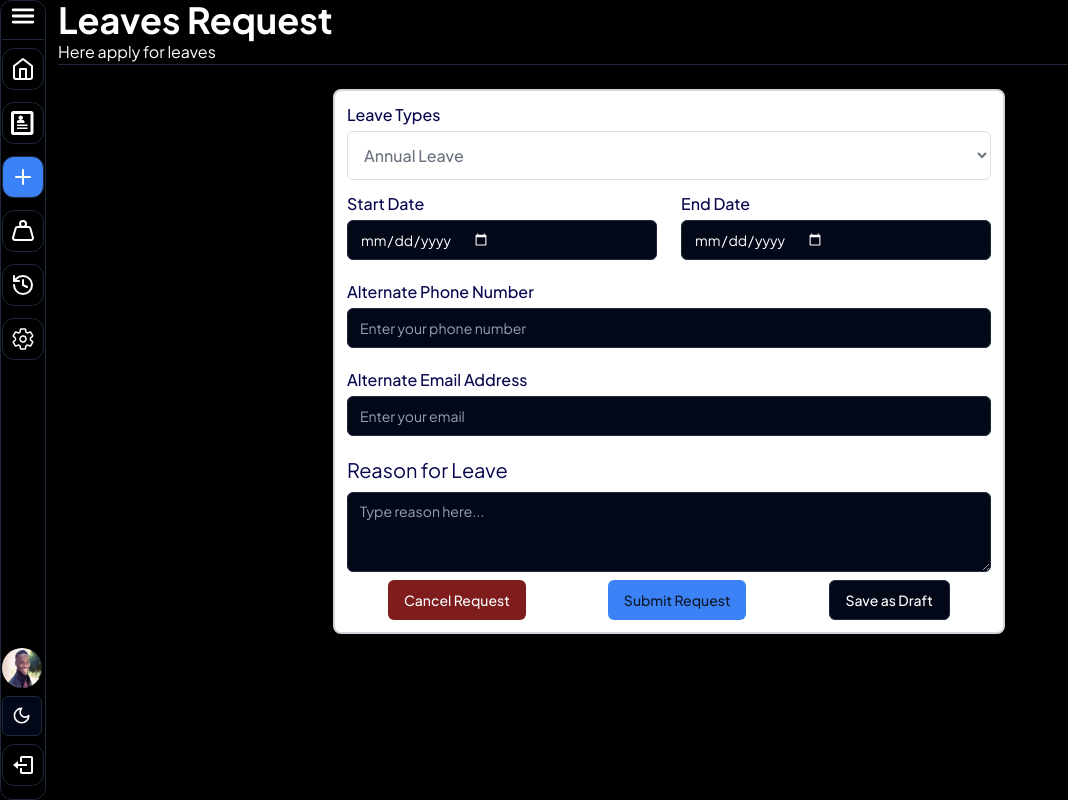
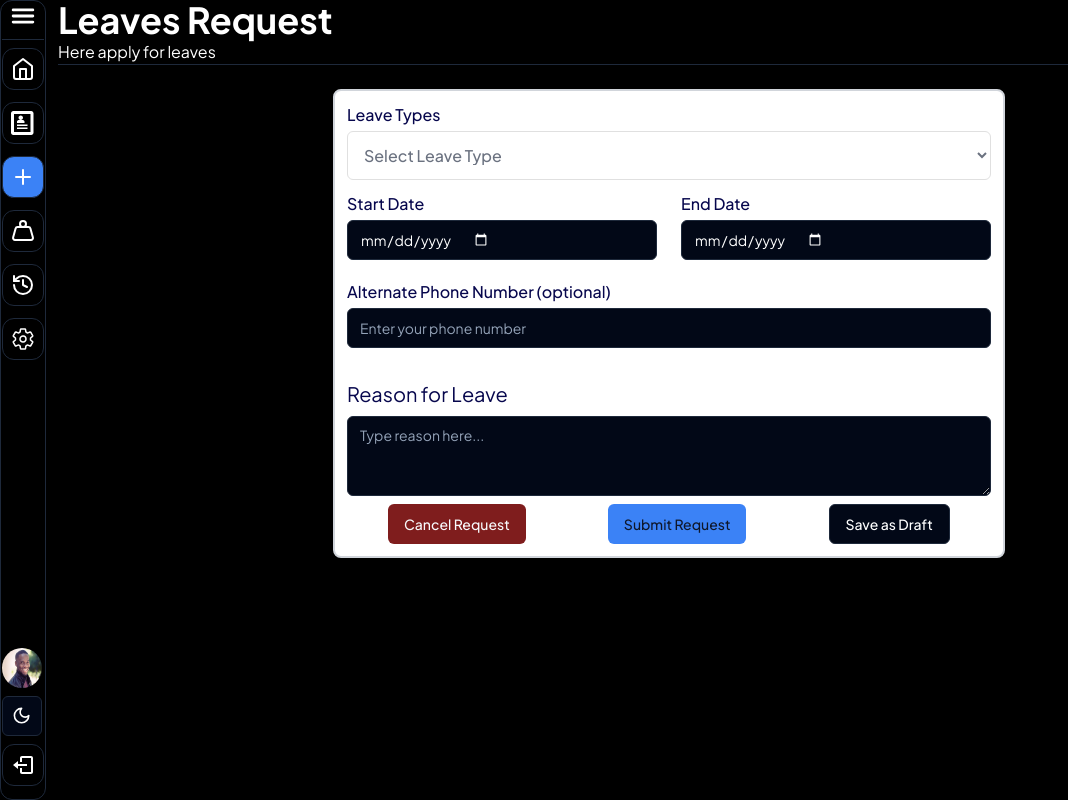
Before and after one commit to Aq7853gehc/leave_sm, a Next.js app: page /user/leavesrequest in a window 1280 px wide. Shown: the whole page, without its empty margins (0-1068 px from the left). Built offline with nearby package versions, Linux system fonts and the light colour scheme.

Commit message:
add file and time in leaverequest

```diff
--- a/app/user/leavesrequest/page.tsx
+++ b/app/user/leavesrequest/page.tsx
@@ -1,13 +1,20 @@
+"use client"
+import React, { useState } from "react";
 import { Button } from "@/components/ui/button";
 import { Input } from "@/components/ui/input";
 import { Separator } from "@/components/ui/separator";
 import { Textarea } from "@/components/ui/textarea";
-import React from "react";
 
-const LeaveRequest = () => {
+const LeaveRequest: React.FC = () => {
+  const [leaveType, setLeaveType] = useState<string>("");
+
+  const handleLeaveTypeChange = (event: React.ChangeEvent<HTMLSelectElement>) => {
+    setLeaveType(event.target.value);
+  };
+
   return (
-    <div className="h-screen w-full flex  flex-col overflow-scroll">
-      <h1 className="text-4xl font-bold ">Leaves Request</h1>
+    <div className="h-screen w-full flex flex-col overflow-scroll">
+      <h1 className="text-4xl font-bold">Leaves Request</h1>
       <p className="text-base text-gray-500">Here apply for leaves</p>
       <Separator className="mb-1" />
       <div className="flex w-full h-full items-center py-5 flex-col">
@@ -15,98 +22,135 @@ const LeaveRequest = () => {
           <form action="https://formbold.com/s/FORM_ID" method="POST">
             <div className="mb-3">
               <label
-                htmlFor=""
+                htmlFor="leaveType"
                 className="mb-1 block text-base font-medium text-[#07074D]"
               >
                 Leave Types
               </label>
               <select
                 className="w-full rounded-md border border-[#e0e0e0] bg-white py-3 px-3 text-base font-medium text-[#6B7280] outline-none focus:border-blue-600 focus:shadow-md"
-                name=""
-                id=""
+                name="leaveType"
+                id="leaveType"
+                value={leaveType}
+                onChange={handleLeaveTypeChange}
               >
-                <option value="">Annual Leave</option>
-                <option value="">Sick Leave</option>
-                <option value="">Maternity Leave</option>
-                <option value="">Paternity Leave</option>
-                <option value="">Parental Leave</option>
-                <option value="">Bereavement Leave</option>
-                <option value="">Compassionate Leave</option>
-                <option value="">Personal Leave</option>
-                <option value="">Unpaid Leave</option>
-                <option value="">Study Leave</option>
-                <option value="">Medical Leave</option>
-                <option value="">Public Holiday Leave</option>
-                <option value="">Others</option>
+                <option value="">Select Leave Type</option>
+                <option value="annual">Annual Leave</option>
+                <option value="sick">Sick Leave</option>
+                <option value="maternity">Maternity Leave</option>
+                <option value="paternity">Paternity Leave</option>
+                <option value="parental">Parental Leave</option>
+                <option value="half">Half Day Leave</option>
+                <option value="compassionate">Compassionate Leave</option>
+                <option value="personal">Personal Leave</option>
+                <option value="short">Short Leave</option>
+                <option value="study">Study Leave</option>
+                <option value="medical">Medical Leave</option>
+                <option value="publicHoliday">Public Holiday Leave</option>
+                <option value="others">Others</option>
               </select>
             </div>
             <div className="-mx-3 flex flex-wrap">
               <div className="w-full px-3 sm:w-1/2">
                 <div className="mb-5">
                   <label
-                    htmlFor=""
+                    htmlFor="startDate"
                     className="mb-1 block text-base font-medium text-[#07074D]"
                   >
                     Start Date
                   </label>
-
-                  <Input type="date" />
+                  <Input type="date" id="startDate" name="startDate" />
                 </div>
               </div>
               <div className="w-full px-3 sm:w-1/2">
                 <div className="mb-5">
                   <label
-                    htmlFor=""
+                    htmlFor="endDate"
                     className="mb-1 block text-base font-medium text-[#07074D]"
                   >
                     End Date
                   </label>
-
-                  <Input type="date" />
+                  <Input type="date" id="endDate" name="endDate" />
                 </div>
               </div>
             </div>
+            {leaveType === "short" && (
+
+              <div className="-mx-3 flex flex-wrap">
+                <div className="w-full px-3 sm:w-1/2">
+                  <div className="mb-5">
+                    <label
+                      htmlFor="startDate"
+                      className="mb-1 block text-base font-medium text-[#07074D]"
+                    >
+                      Start Time
+                    </label>
+                    <Input type="time" id="startTime" name="startTime" />
+                  </div>
+                </div>
+                <div className="w-full px-3 sm:w-1/2">
+                  <div className="mb-5">
+                    <label
+                      htmlFor="endTime"
+                      className="mb-1 block text-base font-medium text-[#07074D]"
+                    >
+                      End Time
+                    </label>
+                    <Input type="time" id="endTime" name="endTime" />
+                  </div>
+                </div>
+              </div>
+            )}
             <div className="mb-5">
               <label
-                htmlFor=""
+                htmlFor="phone"
                 className="mb-1 block text-base font-medium text-[#07074D]"
               >
-                Alternate Phone Number
+                Alternate Phone Number (optional)
               </label>
-
               <Input
                 placeholder="Enter your phone number"
-                type={"tel"}
+                type="tel"
                 name="phone"
+                id="phone"
               />
             </div>
-            <div className="mb-2">
-              <label
-                htmlFor=""
-                className="mb-1 block text-base font-medium text-[#07074D]"
-              >
-                Alternate Email Address
-              </label>
+            {leaveType === "medical" && (
+              <div className="mb-2">
+                <label
+                  htmlFor="document"
+                  className="mb-1 block text-base font-medium text-[#07074D]"
+                >
+                  Upload Documents (if any)
+                </label>
+                <input
+                  className="mb-1 block text-base w-56 font-medium text-[#07074D]"
+                  id="document"
+                  type="file"
+                  name="document"
+                  accept=".pdf,.doc,.docx"
+                />
+              </div>
+            )}
 
-              <Input type="email" placeholder="Enter your email" required />
-            </div>
             <div className="mb-2 pt-3">
               <label className="mb-2 block text-base text-[#07074D] sm:text-xl">
                 Reason for Leave
               </label>
-              <div className=" flex flex-wrap">
+              <div className="flex flex-wrap">
                 <div className="w-full sm:w-full">
-                  <Textarea placeholder="Type reason here..." />
+                  <Textarea placeholder="Type reason here..." name="reason" />
                 </div>
               </div>
             </div>
-
             <div className="flex flex-wrap justify-around">
-              <Button variant={"destructive"}>Cancel Request</Button>
-              <Button className="bg-blue-500 hover:bg-blue-600 ">
+              <Button variant="destructive" type="reset">
+                Cancel Request
+              </Button>
+              <Button className="bg-blue-500 hover:bg-blue-600" type="submit">
                 Submit Request
               </Button>
-              <Button variant={"outline"} className="">
+              <Button variant="outline" type="button">
                 Save as Draft
               </Button>
             </div>
@@ -116,4 +160,5 @@ const LeaveRequest = () => {
     </div>
   );
 };
+
 export default LeaveRequest;
```
Also changed, not shown: 1 other file (tests, documents, lock files or other folders).
